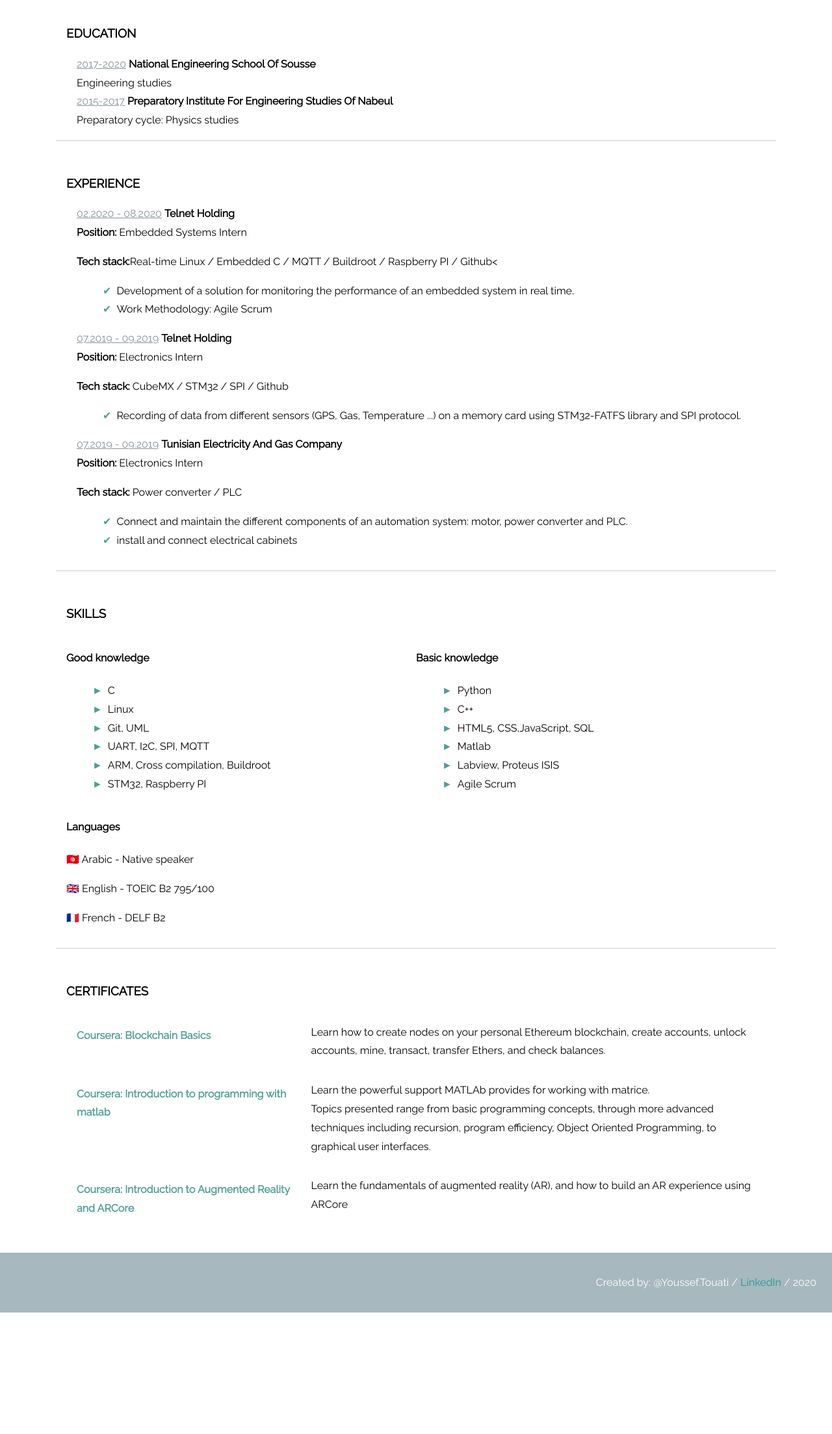
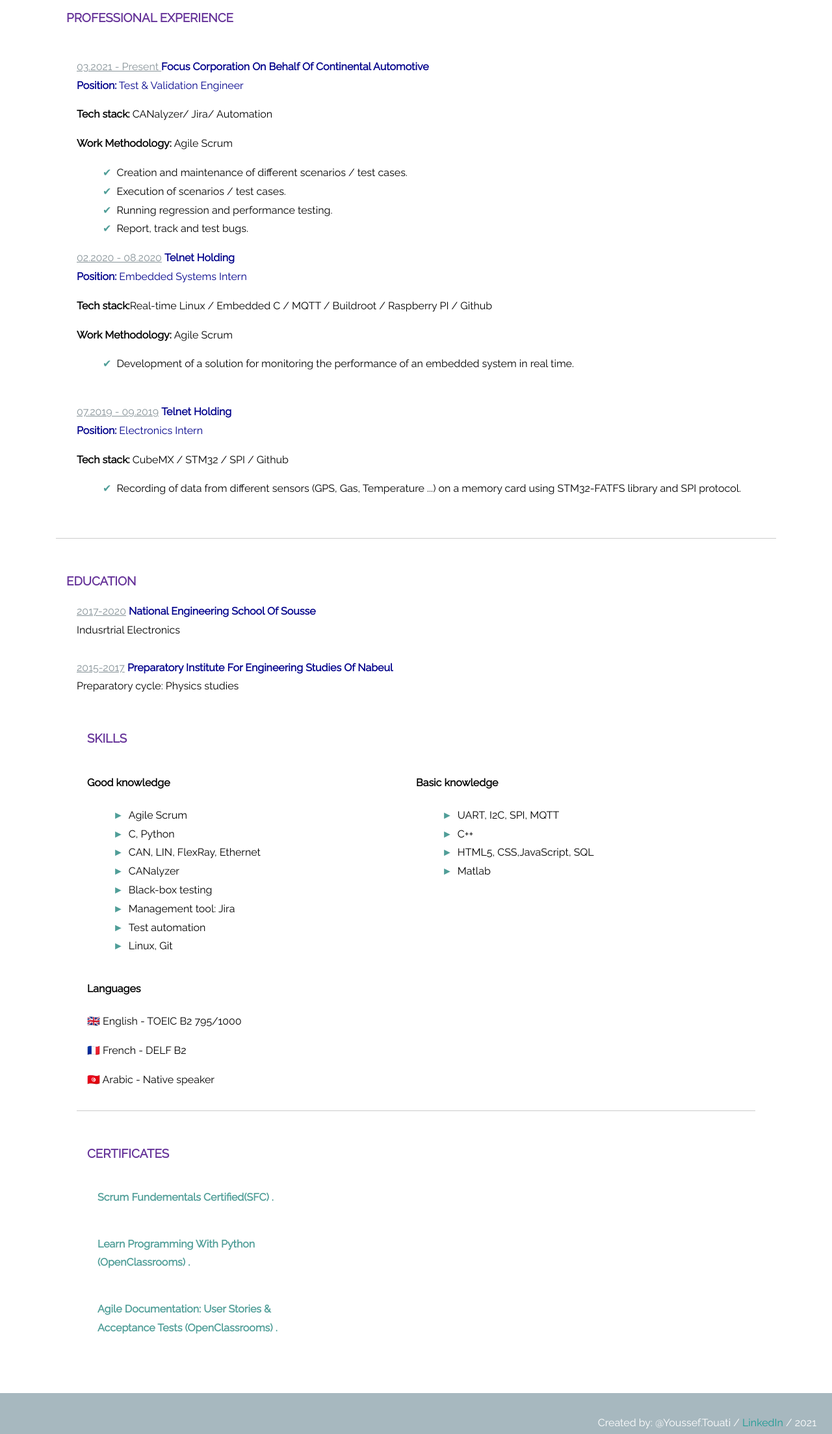
Before and after one commit to Touatiyousef/Youssef-Touati-s-Resume, a plain HTML site: page index.html in a window 1280 px wide. Shown: the part 586-2793 px from the top of the page at 65% size. Before the commit the page ends 2606 px from the top, so only its background shows below. Drawn offline with Linux system fonts and the light colour scheme.

Commit message:
Add files via upload

```diff
--- a/index.html
+++ b/index.html
@@ -19,18 +19,18 @@
     <h1>Youssef Touati</h1>
     <section>
         <p>
-      	My name is Youssef, an industrial electronic engineer graduated from the National Engineering School of Sousse.
-		Passionate about developing with C , C++, Python and the embedded systems domain. I take great pleasure in exercising and putting my knowledge into practice.
-		I am very ambitious , and have no limits when it comes to challenges.
+            <br>Hi, I'm Youssef. I   like   people, cats   and   Software   Testing.<br> <br>
+                   Please click on the icons below to join me !<br>
+
         </p>
         <a href="https://www.linkedin.com/in/youssef-touati-09a93a158/" target="_blank">
             <i class="fab fa-linkedin-in"></i>
         </a>
+        <a href="https://twitter.com/Youssef24346815" target="_blank">
+            <i class="fab fa-twitter"></i>
+        </a>
         <a href="https://github.com/Touatiyousef" target="_blank">
             <i class="fab fa-github-alt"></i>
-      </a>
-      <a href="https://twitter.com/Youssef76785321" target="_blank">
-        <i class="fab fa-twitter"></i>
         </a>
 
 
@@ -38,43 +38,38 @@
     </section>
   </header>
   <main>
+      </section>
+      <section>
+          <h3>Professional Experience</h3> <br />
+          <article>
+              <div class='job-title'>
+                  <span>03.2021 - Present </span> <strong>Focus Corporation on behalf of Continental Automotive </strong><br> <strong>Position:</strong> Test & Validation Engineer
+              </div>
+              <div>
+                  <p><strong>Tech stack:</strong> CANalyzer/ Jira/ Automation </p>
+                  <p><strong>Work Methodology: </strong> Agile Scrum </p>
+                  <ul class="job-description">
+                      <li>Creation and maintenance of different scenarios / test cases.</li>
+                      <li>Execution of scenarios / test cases.</li>
+                      <li>Running regression and performance testing.</li>
+                      <li>Report, track and test bugs.</li>
 
-  	  <section>
-      <h3>Education</h3>
-      <article>
-        <div class='school'>
-          <span>2017-2020</span> <strong>National Engineering School of Sousse</strong>
-        </div>
-        <div class="descrition">
-          Engineering studies
+                  </ul>
               </div>
           </article>
-      <article>
-        <div class='school'>
-          <span>2015-2017</span> <strong>Preparatory Institute for Engineering Studies of Nabeul </strong>
-        </div>
-        <div>
-          Preparatory cycle: Physics studies
-        </div>
-      </article>
-
-
-    </section>
-  	  <section>
-      <h3>Experience</h3>
           <article>
               <div class='job-title'>
                   <span>02.2020 - 08.2020</span> <strong>Telnet Holding</strong><br> <strong>Position:</strong> Embedded Systems Intern
               </div>
               <div>
-          <p><strong>Tech stack:</strong>Real-time Linux / Embedded C / MQTT / Buildroot / Raspberry PI / Github<</p>
+                  <p><strong>Tech stack:</strong>Real-time Linux / Embedded C / MQTT / Buildroot / Raspberry PI / Github</p>
+                  <p><strong>Work Methodology: </strong> Agile Scrum </p>
                   <ul class="job-description">
                       <li>Development of a solution for monitoring the performance of an embedded system in real time.</li>
-            <li>Work Methodology: Agile Scrum</li>
+
                   </ul>
               </div>
-      </article>
-
+          </article><br />
           <article>
               <div class='job-title'>
                   <span>07.2019 - 09.2019</span> <strong>Telnet Holding</strong><br> <strong>Position:</strong> Electronics Intern
@@ -86,25 +81,28 @@
 
                   </ul>
               </div>
-      </article>
-
-      <article>
-        <div class='job-title'>
-          <span>07.2019 - 09.2019</span> <strong>Tunisian Electricity and Gas Company</strong><br> <strong>Position:</strong> Electronics Intern
-        </div>
-        <div>
-          <p><strong>Tech stack:</strong> Power converter / PLC</p>
-          <ul class="job-description">
-          	<li>Connect and maintain the different components of an automation system: motor, power converter and PLC.</li>
-            <li>install and connect electrical cabinets</li>
-
-          </ul>
-        </div>
-      </article>
-
+          </article><br />
 
 
       </section>
+      <section>
+          <h3>Education</h3>
+          <article>
+              <div class='school'>
+                  <span>2017-2020</span> <strong>National Engineering School of Sousse</strong>
+              </div>
+              <div class="descrition">
+                  Indusrtrial Electronics <br>
+              </div> <br />
+          </article>
+          <article>
+              <div class='school'>
+                  <span>2015-2017</span> <strong>Preparatory Institute for Engineering Studies of Nabeul </strong>
+              </div>
+              <div>
+                  Preparatory cycle: Physics studies <br>
+              </div>
+          </article>
 
 
 
@@ -114,12 +112,14 @@
                   <div class='column'>
                       <h4>Good knowledge</h4>
                       <ul>
-            <li>C</li>
-            <li>Linux</li>
-            <li>Git, UML</li>
-            <li>UART, I2C, SPI, MQTT</li>
-            <li>ARM, Cross compilation, Buildroot</li>
-            <li>STM32, Raspberry PI</li>
+                          <li>Agile Scrum</li>
+                          <li>C, Python </li>
+                          <li>CAN, LIN, FlexRay, Ethernet </li>
+                          <li>CANalyzer</li>
+                          <li>Black-box testing</li>
+                          <li>Management tool: Jira </li>
+                          <li>Test automation</li>
+                          <li>Linux, Git</li>
 
 
                       </ul>
@@ -127,12 +127,11 @@
                   <div class='column'>
                       <h4>Basic knowledge</h4>
                       <ul>
-          	<li>Python</li>
+                          <li>UART, I2C, SPI, MQTT </li>
                           <li>C++</li>
                           <li>HTML5, CSS,JavaScript, SQL</li>
                           <li>Matlab</li>
-            <li>Labview, Proteus ISIS</li>
-            <li>Agile Scrum</li>
+
 
 
 
@@ -140,47 +139,46 @@
                   </div>
                   <div>
                       <h4>Languages</h4>
+
+                      <p>🇬🇧 English - TOEIC B2 795/1000</p>
+                      <p>🇫🇷 French - DELF B2</p>
                       <p>🇹🇳 Arabic - Native speaker</p>
-          <p>🇬🇧 English - TOEIC B2 795/100</p>
-          <p>🇫🇷 French - DELF B2</p>
+
 
 
                   </div>
               </div>
           </section>
 
-
           <section>
               <h3>Certificates</h3>
               <article class='course'>
                   <div class='title'>
-          <h4>Coursera: Blockchain Basics</h4>
+                      <h4>Scrum Fundementals Certified(SFC) .</h4>
                   </div>
                   <div class="descrition">
-          <p>Learn how to create nodes on your personal Ethereum blockchain, create accounts, unlock accounts, mine, transact, transfer Ethers, and check balances.  </p>
+
                   </div>
               </article>
               <article class='course'>
                   <div class='title'>
-          <h4>Coursera: Introduction to programming with matlab</h4>
+                      <h4>Learn Programming With Python (OpenClassrooms) . </h4>
                   </div>
                   <div class="descrition">
-          <p>Learn the powerful support MATLAb provides for working with matrice. <br>
-           Topics presented range from basic programming concepts, through more advanced techniques including recursion, program efficiency, Object Oriented Programming, to graphical user interfaces.</p>
+
               </article>
               <article class='course'>
                   <div class='title'>
-          <h4>Coursera: Introduction to Augmented Reality and ARCore</h4>
+                      <h4>Agile Documentation: User Stories & Acceptance Tests (OpenClassrooms) .</h4>
                   </div>
                   <div class="descrition">
-          <p>Learn the fundamentals of augmented reality (AR), and how to build an AR experience using ARCore </p>
+                      <p> </p>
                   </div>
 
           </section>
-
   </main>
   <footer>
-    <p>Created by: @Youssef.Touati / <a href="https://www.linkedin.com/in/youssef-touati-09a93a158/">LinkedIn</a> / 2020 </p>
+    <p>Created by: @Youssef.Touati / <a href="https://www.linkedin.com/in/youssef-touati-09a93a158/">LinkedIn</a> / 2021 </p>
   </footer>
 </body>
 </html>
--- a/style.css
+++ b/style.css
@@ -50,14 +50,15 @@ header img {
 }
 
 h1 {
-  text-transform: uppercase;
+  text-transform: capitalize;
   margin: 1em 0;
 
   font-weight: bold;
 }
 
 h3 {
-  text-transform: uppercase;
+    text-transform: uppercase;
+    color: rebeccapurple;
 }
 
 h3, h4 {
@@ -73,7 +74,7 @@ main section:not(:last-child) {
 }
 
 .fab {
-  border: 1px solid white;
+  border: 3px solid white;
   border-radius: 50%;
   font-size: 1.5em;
   width: 1.5em;
@@ -129,6 +130,7 @@ a .fab {
 
 .school, .job-title {
   text-transform: capitalize;
+  color: darkblue;
 }
 
 .school span, .job-title span {
```
Also changed, not shown: 1 other file. Lines whose indentation alone changed are shown as unchanged.
